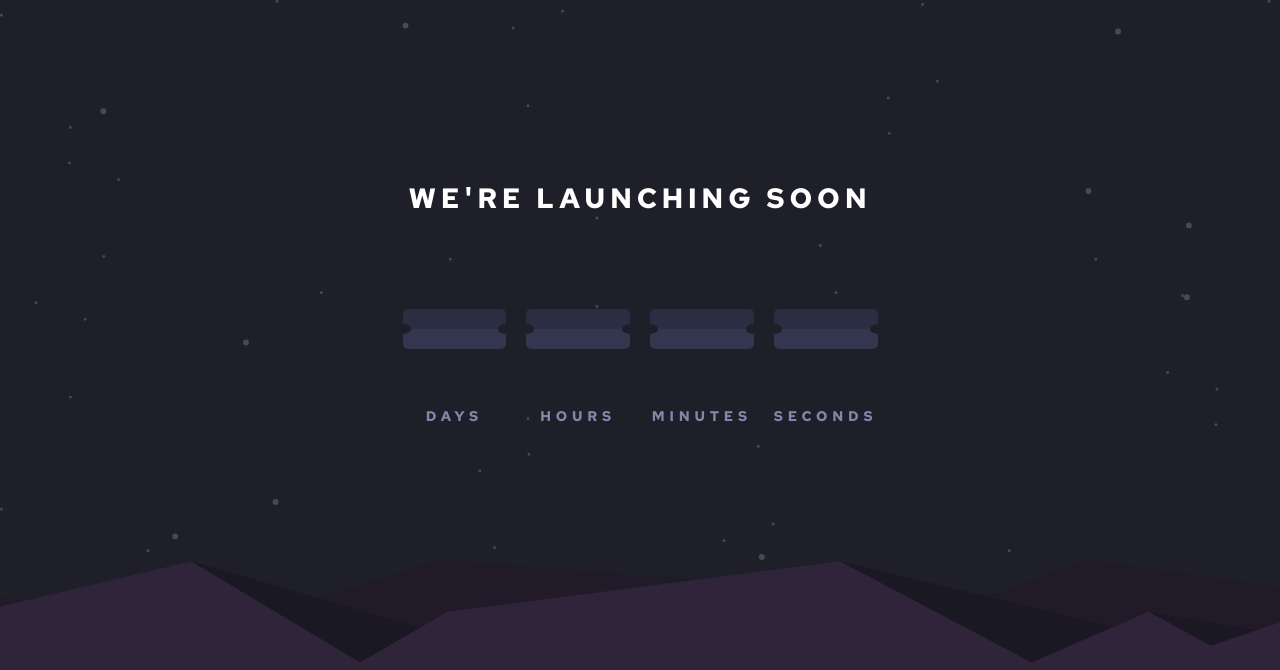
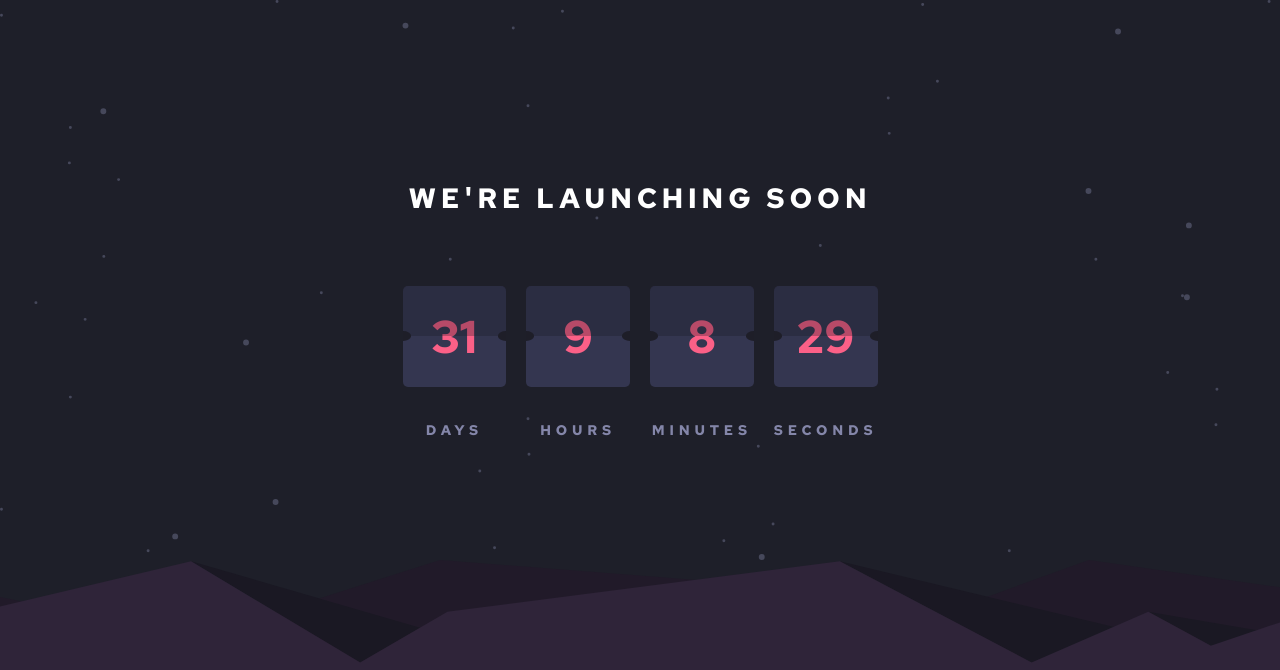
Before and after one commit to Horos20/Countdown-timer, a plain HTML site: page index.html in a window 1280 px wide. Shown: the top 670 px of the page. Drawn offline with Linux system fonts and the light colour scheme.

Commit message:
Added countdown timer

```diff
--- a/index.html
+++ b/index.html
@@ -32,5 +32,6 @@
       <img src="images/icon-instagram.svg" alt="instagram">
     </div>
   </div>
+  <script src="script.js"></script>
 </body>
 </html>
--- /dev/null
+++ b/script.js
@@ -0,0 +1,28 @@
+var countDownDate = new Date("May 15, 2022 00:00:00").getTime();
+
+// Update the count down every 1 second
+var x = setInterval(function() {
+
+  // Get today's date and time
+  var now = new Date().getTime();
+
+  // Find the distance between now and the count down date
+  var distance = countDownDate - now;
+
+  // Time calculations for days, hours, minutes and seconds
+  var days = Math.floor(distance / (1000 * 60 * 60 * 24));
+  var hours = Math.floor((distance % (1000 * 60 * 60 * 24)) / (1000 * 60 * 60));
+  var minutes = Math.floor((distance % (1000 * 60 * 60)) / (1000 * 60));
+  var seconds = Math.floor((distance % (1000 * 60)) / 1000);
+
+  // Display the result in the element with id
+  document.getElementById("days").innerHTML = days;
+  document.getElementById("hours").innerHTML = hours;
+  document.getElementById("minutes").innerHTML = minutes;
+  document.getElementById("seconds").innerHTML = seconds;
+
+  // If the count down is finished, write some text
+  if (distance < 1000) {
+    clearInterval(x);
+  }
+}, 1000);
```
